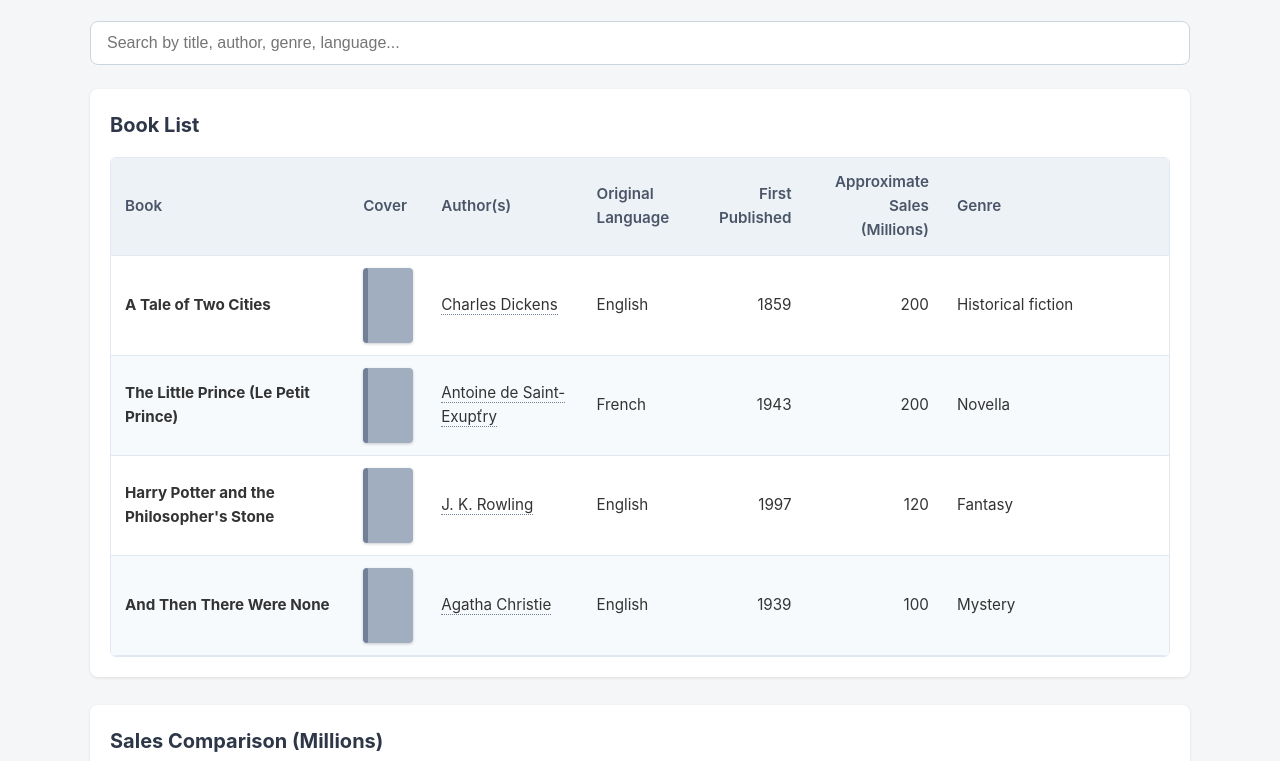
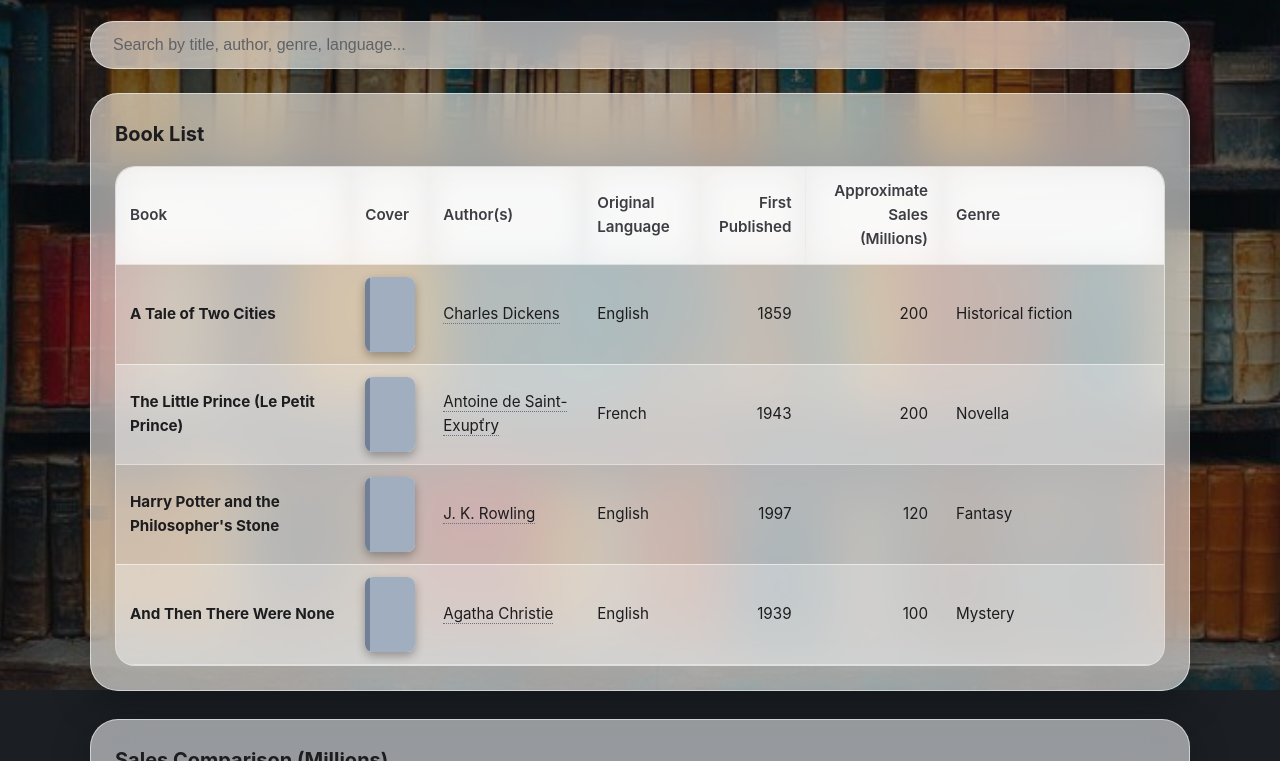
Before and after one commit to aadaadaad8/IT-first-project, a plain HTML site: page index.html in a window 1280 px wide. Shown: the part 110-871 px from the top of the page. Drawn offline with nearby package versions, Linux system fonts and the light colour scheme; no server answers.

Commit message:
Update style.css

```diff
--- a/style.css
+++ b/style.css
@@ -5,13 +5,24 @@
   padding: 0;
 }
 
-/* Page background, base fonts, and line height */
+/* Page base fonts and line height (the background image is set on body::before below) */
 body {
   font-family: -apple-system, BlinkMacSystemFont, "Segoe UI", Roboto, Helvetica, Arial, sans-serif;
-  background-color: #f4f6f8;
-  color: #333;
+  background-color: #1b1f24;
+  color: #1d1d1f;
   line-height: 1.6;
   padding: 24px 16px;
+}
+
+/* Bookshelf background image with a dark overlay, fixed behind the page */
+body::before {
+  content: "";
+  position: fixed;
+  inset: 0;
+  z-index: -1;
+  background:
+    linear-gradient(rgba(10, 14, 20, 0.45), rgba(10, 14, 20, 0.55)),
+    url("background.jpg") center / cover no-repeat;
 }
 
 /* Center and constrain maximum content width */
@@ -27,49 +38,63 @@ header {
 
 h1 {
   font-size: 2rem;
-  color: #1a202c;
+  color: #ffffff;
   margin-bottom: 6px;
+  text-shadow: 0 2px 12px rgba(0, 0, 0, 0.45);
 }
 
 .subtitle {
-  color: #718096;
+  color: rgba(255, 255, 255, 0.85);
   font-size: 1rem;
+  text-shadow: 0 1px 8px rgba(0, 0, 0, 0.45);
 }
 
-/* Search input field */
+/* Search input field (frosted glass pill) */
 .search-section {
   margin-bottom: 24px;
 }
 
 #searchInput {
   width: 100%;
-  padding: 12px 16px;
+  padding: 14px 22px;
   font-size: 1rem;
-  border: 1px solid #cbd5e0;
-  border-radius: 8px;
-  background-color: #fff;
-  transition: border-color 0.2s, box-shadow 0.2s;
+  color: #1d1d1f;
+  border: 1px solid rgba(255, 255, 255, 0.55);
+  border-radius: 999px;
+  background-color: rgba(255, 255, 255, 0.6);
+  -webkit-backdrop-filter: blur(20px) saturate(160%);
+  backdrop-filter: blur(20px) saturate(160%);
+  box-shadow: 0 8px 24px rgba(0, 0, 0, 0.18);
+  transition: border-color 0.2s, box-shadow 0.2s, background-color 0.2s;
+}
+
+#searchInput::placeholder {
+  color: #5f6368;
 }
 
 #searchInput:focus {
   outline: none;
-  border-color: #3182ce;
-  box-shadow: 0 0 0 3px rgba(49, 130, 206, 0.2);
+  background-color: rgba(255, 255, 255, 0.78);
+  border-color: rgba(255, 255, 255, 0.9);
+  box-shadow: 0 0 0 3px rgba(255, 255, 255, 0.45), 0 8px 24px rgba(0, 0, 0, 0.18);
 }
 
-/* Card wrapper for content sections */
+/* Card wrapper for content sections (frosted glass panel) */
 .card {
-  background: #ffffff;
-  border-radius: 8px;
-  padding: 20px;
+  background: rgba(255, 255, 255, 0.55);
+  -webkit-backdrop-filter: blur(28px) saturate(170%);
+  backdrop-filter: blur(28px) saturate(170%);
+  border: 1px solid rgba(255, 255, 255, 0.55);
+  border-radius: 28px;
+  padding: 24px;
   margin-bottom: 28px;
-  box-shadow: 0 1px 3px rgba(0, 0, 0, 0.1);
+  box-shadow: 0 12px 40px rgba(0, 0, 0, 0.28);
 }
 
 .card h2 {
   font-size: 1.25rem;
   margin-bottom: 16px;
-  color: #2d3748;
+  color: #1d1d1f;
 }
 
 /* Table styling with horizontal scroll for smaller screens */
@@ -77,8 +102,9 @@ h1 {
   overflow-x: auto;
   max-height: 500px;
   overflow-y: auto;
-  border: 1px solid #e2e8f0;
-  border-radius: 6px;
+  border: 1px solid rgba(255, 255, 255, 0.5);
+  border-radius: 20px;
+  background: rgba(255, 255, 255, 0.28);
 }
 
 table {
@@ -90,26 +116,32 @@ table {
 
 th, td {
   padding: 12px 14px;
-  border-bottom: 1px solid #e2e8f0;
+  border-bottom: 1px solid rgba(255, 255, 255, 0.55);
 }
 
 /* Sticky header keeps columns visible during vertical scrolling */
 th {
-  background-color: #edf2f7;
-  color: #4a5568;
+  background-color: rgba(255, 255, 255, 0.72);
+  -webkit-backdrop-filter: blur(16px);
+  backdrop-filter: blur(16px);
+  color: #3c3c43;
   font-weight: 600;
   position: sticky;
   top: 0;
   z-index: 1;
 }
 
-/* Zebra striping for table rows */
+/* Soft striping for table rows */
 tbody tr:nth-child(even) {
-  background-color: #f7fafc;
+  background-color: rgba(255, 255, 255, 0.28);
+}
+
+tbody tr {
+  transition: background-color 0.15s;
 }
 
 tbody tr:hover {
-  background-color: #edf2f7;
+  background-color: rgba(255, 255, 255, 0.6);
 }
 
 /* Right-align numeric columns */
@@ -126,7 +158,7 @@ th:nth-child(6) {
 /* Empty message styling */
 .empty-message {
   text-align: center;
-  color: #a0aec0;
+  color: #5f6368;
   padding: 24px;
 }
 
@@ -141,9 +173,9 @@ th:nth-child(6) {
   width: 50px;
   height: 75px;
   object-fit: cover;
-  border-radius: 4px;
-  background-color: #e2e8f0;
-  box-shadow: 0 1px 3px rgba(0, 0, 0, 0.2);
+  border-radius: 8px;
+  background-color: rgba(255, 255, 255, 0.5);
+  box-shadow: 0 4px 10px rgba(0, 0, 0, 0.3);
   display: block;
 }
 
@@ -158,10 +190,13 @@ th:nth-child(6) {
   position: fixed;
   z-index: 1000;
   pointer-events: none;
-  background: #fff;
-  padding: 6px;
-  border-radius: 8px;
-  box-shadow: 0 6px 20px rgba(0, 0, 0, 0.35);
+  background: rgba(255, 255, 255, 0.7);
+  -webkit-backdrop-filter: blur(20px);
+  backdrop-filter: blur(20px);
+  border: 1px solid rgba(255, 255, 255, 0.7);
+  padding: 8px;
+  border-radius: 20px;
+  box-shadow: 0 12px 32px rgba(0, 0, 0, 0.4);
 }
 
 .cover-preview img {
@@ -169,13 +204,13 @@ th:nth-child(6) {
   width: 208px;
   max-height: 318px;
   object-fit: contain;
-  border-radius: 4px;
+  border-radius: 12px;
 }
 
 /* Author name hint */
 .author-hover {
   cursor: pointer;
-  border-bottom: 1px dotted #718096;
+  border-bottom: 1px dotted #6b7280;
 }
 
 /* Floating author photo (outside the scrolling table, so it never gets clipped) */
@@ -184,10 +219,13 @@ th:nth-child(6) {
   position: fixed;
   z-index: 1000;
   pointer-events: none;
-  background: #fff;
-  padding: 6px;
-  border-radius: 8px;
-  box-shadow: 0 4px 14px rgba(0, 0, 0, 0.3);
+  background: rgba(255, 255, 255, 0.7);
+  -webkit-backdrop-filter: blur(20px);
+  backdrop-filter: blur(20px);
+  border: 1px solid rgba(255, 255, 255, 0.7);
+  padding: 8px;
+  border-radius: 20px;
+  box-shadow: 0 12px 32px rgba(0, 0, 0, 0.4);
 }
 
 .author-tooltip img {
@@ -195,11 +233,11 @@ th:nth-child(6) {
   width: 140px;
   height: 180px;
   object-fit: cover;
-  border-radius: 4px;
+  border-radius: 12px;
 }
 
 .tooltip-empty {
   padding: 10px 14px;
   font-size: 0.85rem;
-  color: #718096;
+  color: #5f6368;
 }
```
